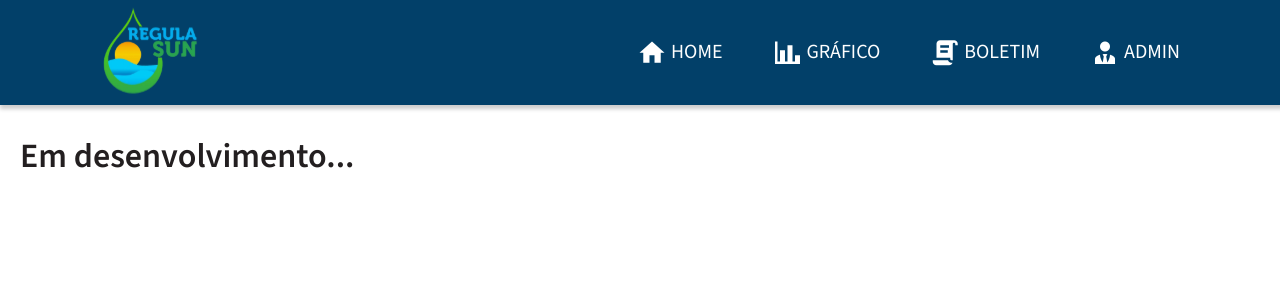
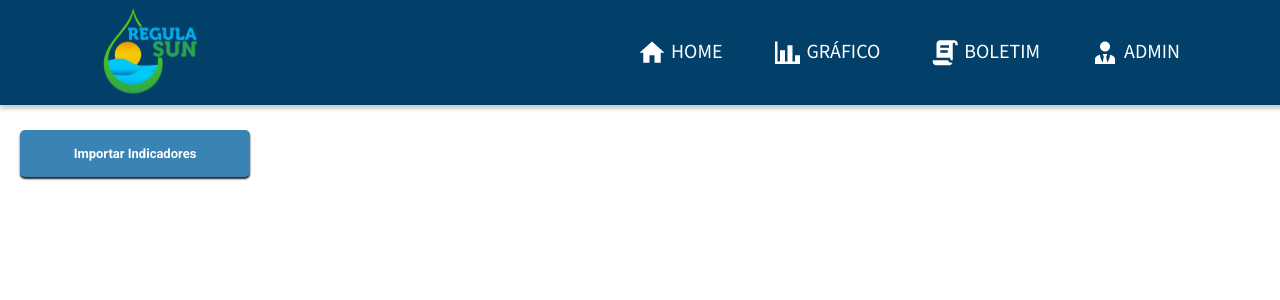
Before and after one commit to PDS-1-P05/2023_1_front-end, a Vue app in the folder Regula.sun - front/: page /admin in a window 1280 px wide. Shown: the top 300 px of the page. Built offline with nearby package versions, Linux system fonts and the light colour scheme; sample sign-in values are in the browser's storage.

Commit message:
feat: importbutton em desenvolvimento

```diff
--- /dev/null
+++ b/Regula.sun - front/src/components/ImportButton.vue
@@ -0,0 +1,64 @@
+<template>
+    <button id="import-button" v-if="conteudo">
+        {{ conteudo }}
+    </button>
+</template>
+
+<script>
+
+export default {
+    props: {
+        conteudo: {
+            type: String,
+            required: true
+        }
+    }
+}
+
+</script>
+
+<style>
+
+#import-button {
+    color: var(--branco);
+    background-color: var(--corPrincipalClara);
+
+    font-family: var(--fonteSecundaria);
+    font-size: 1rem;
+    font-weight: 600;
+
+    border: none;
+    border-radius: 0.5rem;
+
+    min-height: 2.5rem;
+    height: 10vw;
+    max-height: 4.7rem;
+
+    min-width: fit-content;
+    width: 40vw;
+    max-width: 23rem;
+
+    padding-inline: 1.5rem;
+
+    box-shadow: 0rem 0.2rem 0.2rem 0rem var(--preto);
+
+    transition: box-shadow 0.2s ease, background-color 0.2 ease;
+}
+
+#import-button:hover {
+    background-color: #539aca;
+
+    box-shadow: 0rem 0.2rem 0.5rem var(--preto);
+}
+
+#import-button:active {
+    background-color: var(--corPrincipal);
+}
+
+@media screen and (min-width: 600px) {
+  #import-button {
+    font-size: 1.3rem;
+  }
+}
+
+</style>
--- a/Regula.sun - front/src/views/AdminView.vue
+++ b/Regula.sun - front/src/views/AdminView.vue
@@ -1,15 +1,23 @@
 <template>
     <div class="container">
-        <h3>Em desenvolvimento...</h3>
+        <ImportButton
+            conteudo="Importar Indicadores"
+        >
+        </ImportButton>
     </div>
 </template>
 
 <script>
     import { validarTokenAcesso } from "../service/autenticacao.js";
     import router from "@/router";
+    import ImportButton from "@/components/ImportButton.vue";
 
     export default {
         name: "AdminView",
+
+        components: {
+            ImportButton
+        },
 
         mounted() {
             validarTokenAcesso().then((token) => {
```
Also changed, not shown: 1 other file (tests, documents, lock files or other folders).
